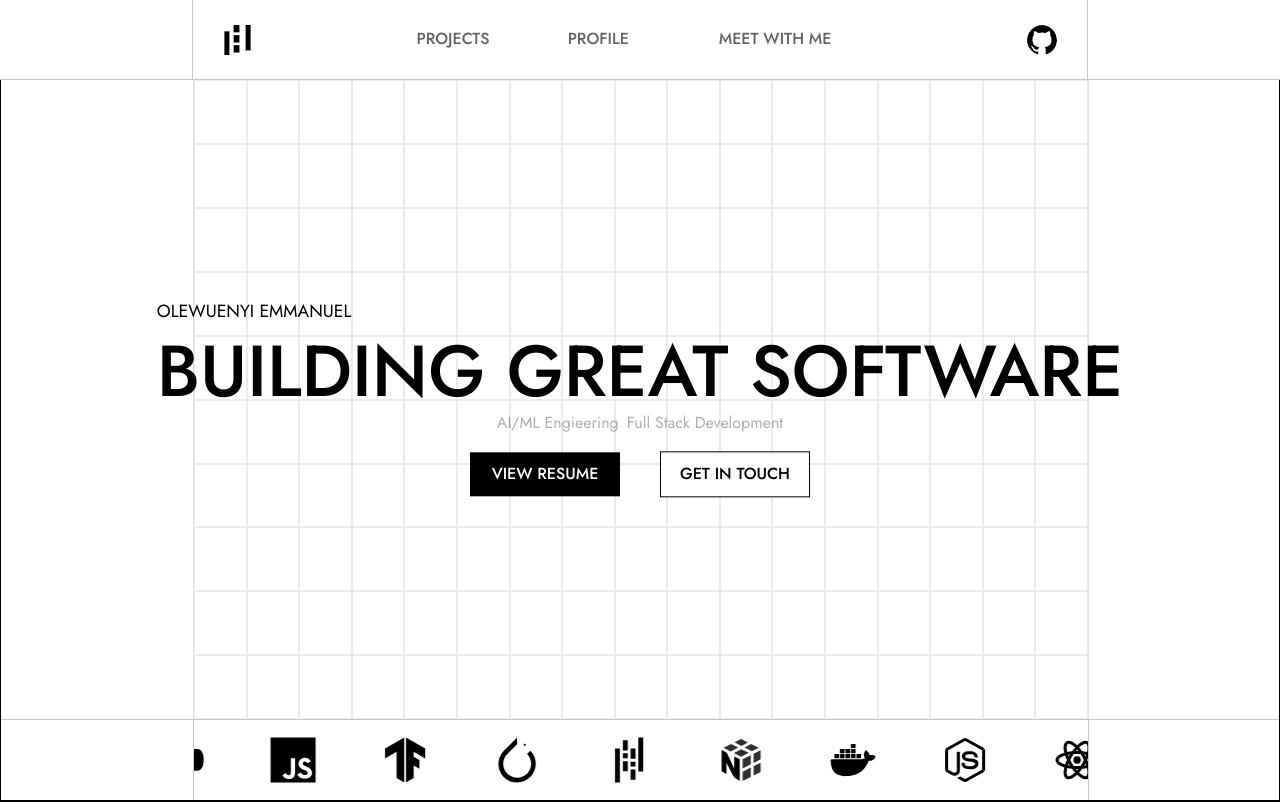
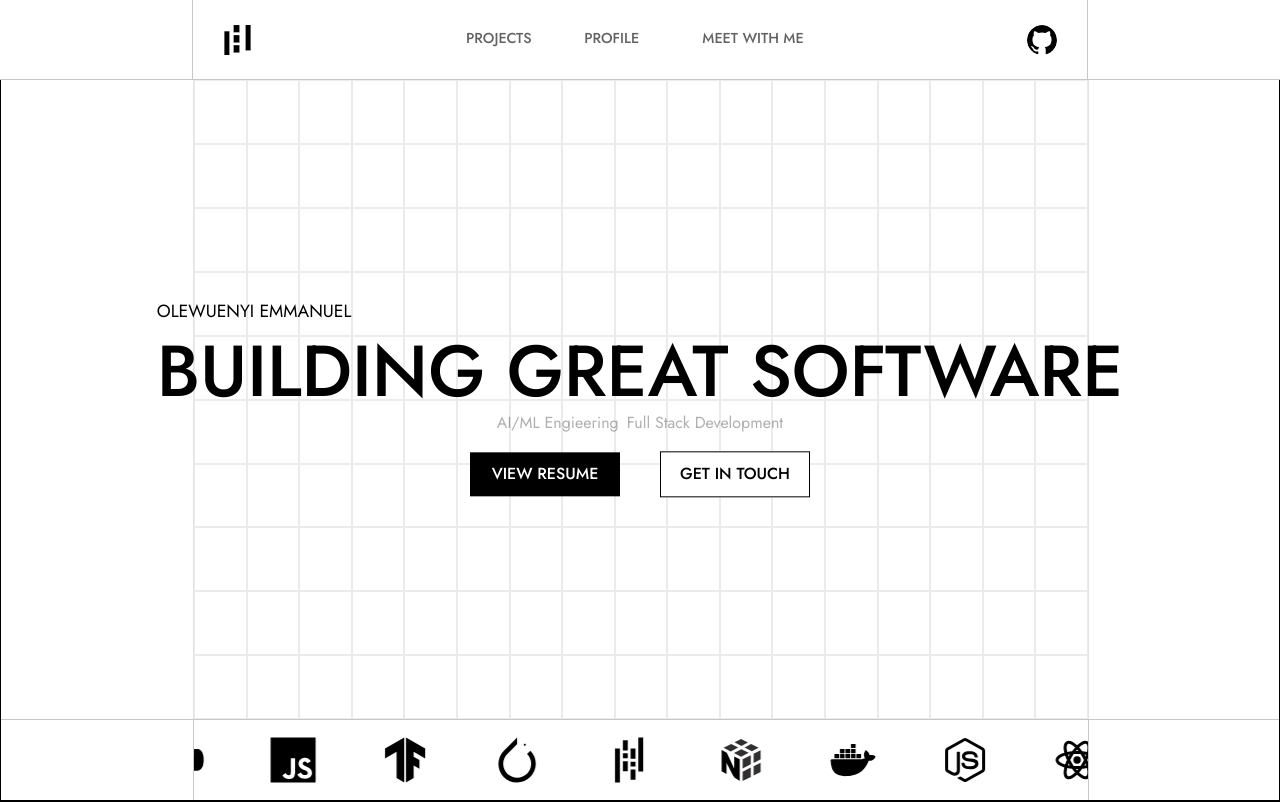
Before and after one commit to ocedev112/Website_portfolio, a React (Vite) app: page / in a window 1280 px wide. Shown: the top 802 px of the page. Built offline with nearby package versions, Linux system fonts and the light colour scheme; no server answers.

Commit message:
changed menu fonts

```diff
--- a/src/pages/components/styles/menu.css
+++ b/src/pages/components/styles/menu.css
@@ -9,7 +9,7 @@
 }
 
 .menu_options_container {
-  width: 60%;
+  width: 25%;
   display: flex;
   justify-content: flex-start;
 }
@@ -25,7 +25,7 @@
   transition: all 0.3s ease;
   transform-origin: left;
   color: rgba(0, 0, 0, 0.612);
-  font-size: 1rem !important;
+  font-size: 0.9rem !important;
 }
 
 .menu_options:hover {
```
